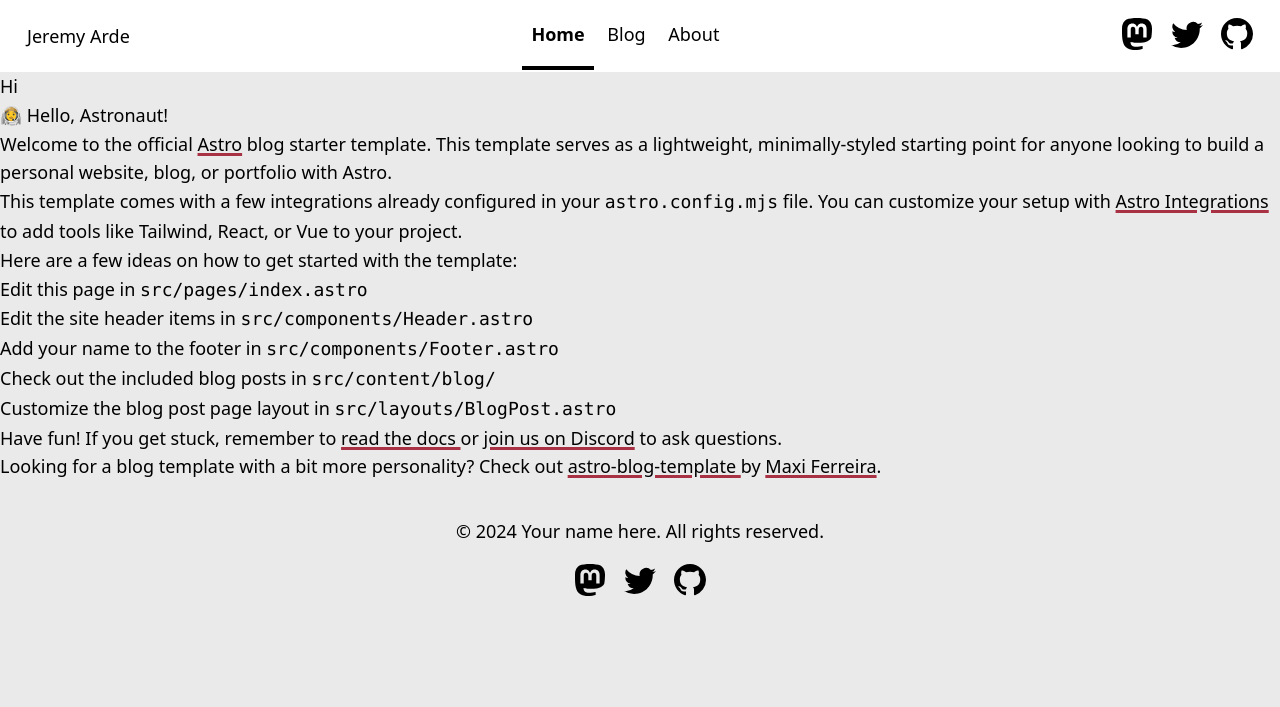
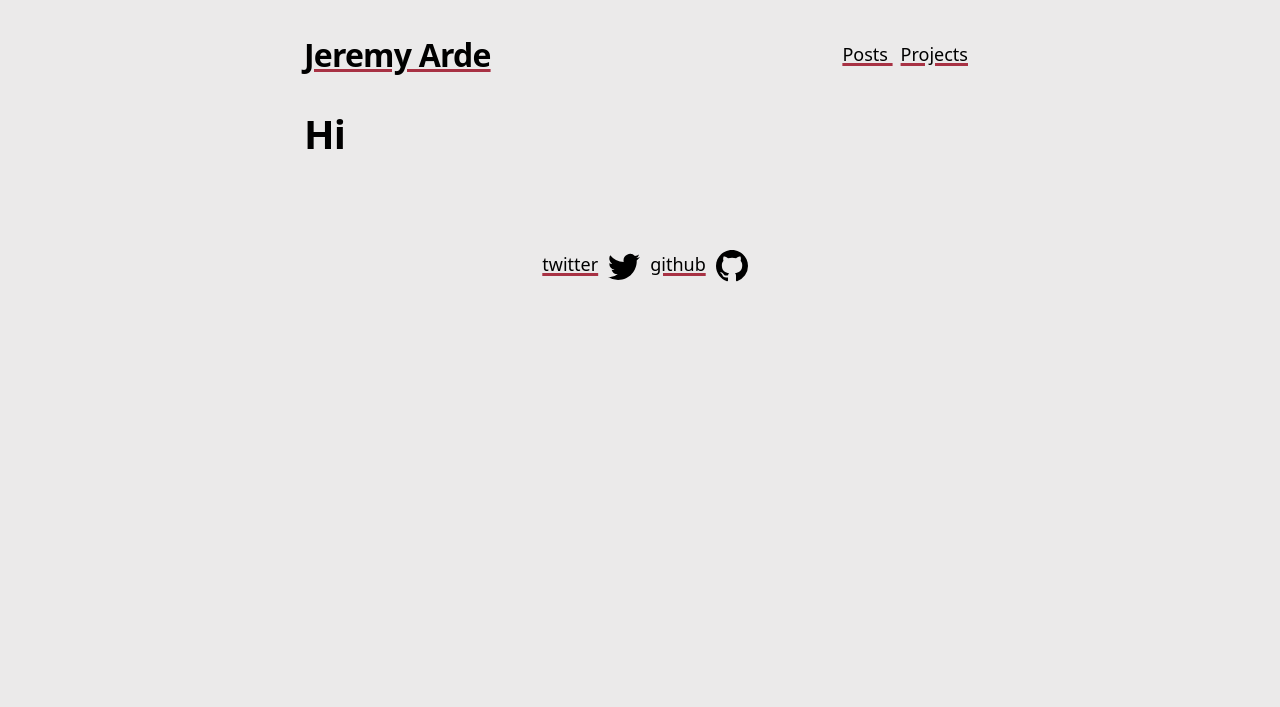
Before and after one commit to jeremyarde/personal-site-2025, an Astro site: page / in a window 1280 px wide. Built offline with nearby package versions, Linux system fonts and the light colour scheme; Astro itself is replaced by a stand-in of ours.

Commit message:
make things simpler

```diff
--- a/astro.config.mjs
+++ b/astro.config.mjs
@@ -8,6 +8,6 @@ import tailwind from "@astrojs/tailwind";
 // https://astro.build/config
 export default defineConfig({
   site: "https://jeremyarde.com",
-  base: "personal-site-2025",
+  base: "",
   integrations: [mdx(), sitemap(), tailwind()],
 });
--- a/src/components/BaseHead.astro
+++ b/src/components/BaseHead.astro
@@ -17,7 +17,7 @@ const { title, description, image = "/blog-placeholder-1.jpg" } = Astro.props;
 <!-- Global Metadata -->
 <meta charset="utf-8" />
 <meta name="viewport" content="width=device-width,initial-scale=1" />
-<link rel="icon" type="image/svg+xml" href="/favicon.svg" />
+<link rel="icon" type="image/svg+xml" href="/public/favicon.ico" />
 <meta name="generator" content={Astro.generator} />
 
 <!-- Canonical URL -->
--- a/src/components/Footer.astro
+++ b/src/components/Footer.astro
@@ -1,62 +1,43 @@
 ---
+import "../styles/global.css";
+
 const today = new Date();
 ---
 
-<footer>
-	&copy; {today.getFullYear()} Your name here. All rights reserved.
-	<div class="social-links">
-		<a href="https://m.webtoo.ls/@astro" target="_blank">
-			<span class="sr-only">Follow Astro on Mastodon</span>
+<footer class="flex flex-row relative bottom-1 w-full justify-center">
+  <!-- <div class="social-links"> -->
+  <a href="https://twitter.com/jeremyarde" target="_blank" class="fa fa-twitter"
+    >twitter</a
+  >
+
   <svg
     viewBox="0 0 16 16"
     aria-hidden="true"
     width="32"
     height="32"
-				astro-icon="social/mastodon"
-				><path
-					fill="currentColor"
-					d="M11.19 12.195c2.016-.24 3.77-1.475 3.99-2.603.348-1.778.32-4.339.32-4.339 0-3.47-2.286-4.488-2.286-4.488C12.062.238 10.083.017 8.027 0h-.05C5.92.017 3.942.238 2.79.765c0 0-2.285 1.017-2.285 4.488l-.002.662c-.004.64-.007 1.35.011 2.091.083 3.394.626 6.74 3.78 7.57 1.454.383 2.703.463 3.709.408 1.823-.1 2.847-.647 2.847-.647l-.06-1.317s-1.303.41-2.767.36c-1.45-.05-2.98-.156-3.215-1.928a3.614 3.614 0 0 1-.033-.496s1.424.346 3.228.428c1.103.05 2.137-.064 3.188-.189zm1.613-2.47H11.13v-4.08c0-.859-.364-1.295-1.091-1.295-.804 0-1.207.517-1.207 1.541v2.233H7.168V5.89c0-1.024-.403-1.541-1.207-1.541-.727 0-1.091.436-1.091 1.296v4.079H3.197V5.522c0-.859.22-1.541.66-2.046.456-.505 1.052-.764 1.793-.764.856 0 1.504.328 1.933.983L8 4.39l.417-.695c.429-.655 1.077-.983 1.934-.983.74 0 1.336.259 1.791.764.442.505.661 1.187.661 2.046v4.203z"
-				></path></svg
-			>
-		</a>
-		<a href="https://twitter.com/astrodotbuild" target="_blank">
-			<span class="sr-only">Follow Astro on Twitter</span>
-			<svg viewBox="0 0 16 16" aria-hidden="true" width="32" height="32" astro-icon="social/twitter"
+    astro-icon="social/twitter"
     ><path
       fill="currentColor"
       d="M5.026 15c6.038 0 9.341-5.003 9.341-9.334 0-.14 0-.282-.006-.422A6.685 6.685 0 0 0 16 3.542a6.658 6.658 0 0 1-1.889.518 3.301 3.301 0 0 0 1.447-1.817 6.533 6.533 0 0 1-2.087.793A3.286 3.286 0 0 0 7.875 6.03a9.325 9.325 0 0 1-6.767-3.429 3.289 3.289 0 0 0 1.018 4.382A3.323 3.323 0 0 1 .64 6.575v.045a3.288 3.288 0 0 0 2.632 3.218 3.203 3.203 0 0 1-.865.115 3.23 3.23 0 0 1-.614-.057 3.283 3.283 0 0 0 3.067 2.277A6.588 6.588 0 0 1 .78 13.58a6.32 6.32 0 0 1-.78-.045A9.344 9.344 0 0 0 5.026 15z"
     ></path></svg
   >
-		</a>
-		<a href="https://github.com/withastro/astro" target="_blank">
-			<span class="sr-only">Go to Astro's GitHub repo</span>
-			<svg viewBox="0 0 16 16" aria-hidden="true" width="32" height="32" astro-icon="social/github"
+  <!-- </div>
+  <div> -->
+  <a href="https://github.com/jeremyarde/" target="_blank" class="fa fa-github"
+    >github</a
+  >
+  <svg
+    viewBox="0 0 16 16"
+    aria-hidden="true"
+    width="32"
+    height="32"
+    astro-icon="social/github"
     ><path
       fill="currentColor"
       d="M8 0C3.58 0 0 3.58 0 8c0 3.54 2.29 6.53 5.47 7.59.4.07.55-.17.55-.38 0-.19-.01-.82-.01-1.49-2.01.37-2.53-.49-2.69-.94-.09-.23-.48-.94-.82-1.13-.28-.15-.68-.52-.01-.53.63-.01 1.08.58 1.23.82.72 1.21 1.87.87 2.33.66.07-.52.28-.87.51-1.07-1.78-.2-3.64-.89-3.64-3.95 0-.87.31-1.59.82-2.15-.08-.2-.36-1.02.08-2.12 0 0 .67-.21 2.2.82.64-.18 1.32-.27 2-.27.68 0 1.36.09 2 .27 1.53-1.04 2.2-.82 2.2-.82.44 1.1.16 1.92.08 2.12.51.56.82 1.27.82 2.15 0 3.07-1.87 3.75-3.65 3.95.29.25.54.73.54 1.48 0 1.07-.01 1.93-.01 2.2 0 .21.15.46.55.38A8.012 8.012 0 0 0 16 8c0-4.42-3.58-8-8-8z"
     ></path></svg
   >
-		</a>
-	</div>
+  <!-- </div> -->
 </footer>
-<style>
-	footer {
-		padding: 2em 1em 6em 1em;
-		background: linear-gradient(var(--gray-gradient)) no-repeat;
-		color: rgb(var(--gray));
-		text-align: center;
-	}
-	.social-links {
-		display: flex;
-		justify-content: center;
-		gap: 1em;
-		margin-top: 1em;
-	}
-	.social-links a {
-		text-decoration: none;
-		color: rgb(var(--gray));
-	}
-	.social-links a:hover {
-		color: rgb(var(--gray-dark));
-	}
-</style>
+
+<style></style>
--- a/src/components/Header.astro
+++ /dev/null
@@ -1,85 +0,0 @@
----
-import HeaderLink from './HeaderLink.astro';
-import { SITE_TITLE } from '../consts';
----
-
-<header>
-	<nav>
-		<h2><a href="/">{SITE_TITLE}</a></h2>
-		<div class="internal-links">
-			<HeaderLink href="/">Home</HeaderLink>
-			<HeaderLink href="/blog">Blog</HeaderLink>
-			<HeaderLink href="/about">About</HeaderLink>
-		</div>
-		<div class="social-links">
-			<a href="https://m.webtoo.ls/@astro" target="_blank">
-				<span class="sr-only">Follow Astro on Mastodon</span>
-				<svg viewBox="0 0 16 16" aria-hidden="true" width="32" height="32"
-					><path
-						fill="currentColor"
-						d="M11.19 12.195c2.016-.24 3.77-1.475 3.99-2.603.348-1.778.32-4.339.32-4.339 0-3.47-2.286-4.488-2.286-4.488C12.062.238 10.083.017 8.027 0h-.05C5.92.017 3.942.238 2.79.765c0 0-2.285 1.017-2.285 4.488l-.002.662c-.004.64-.007 1.35.011 2.091.083 3.394.626 6.74 3.78 7.57 1.454.383 2.703.463 3.709.408 1.823-.1 2.847-.647 2.847-.647l-.06-1.317s-1.303.41-2.767.36c-1.45-.05-2.98-.156-3.215-1.928a3.614 3.614 0 0 1-.033-.496s1.424.346 3.228.428c1.103.05 2.137-.064 3.188-.189zm1.613-2.47H11.13v-4.08c0-.859-.364-1.295-1.091-1.295-.804 0-1.207.517-1.207 1.541v2.233H7.168V5.89c0-1.024-.403-1.541-1.207-1.541-.727 0-1.091.436-1.091 1.296v4.079H3.197V5.522c0-.859.22-1.541.66-2.046.456-.505 1.052-.764 1.793-.764.856 0 1.504.328 1.933.983L8 4.39l.417-.695c.429-.655 1.077-.983 1.934-.983.74 0 1.336.259 1.791.764.442.505.661 1.187.661 2.046v4.203z"
-					></path></svg
-				>
-			</a>
-			<a href="https://twitter.com/astrodotbuild" target="_blank">
-				<span class="sr-only">Follow Astro on Twitter</span>
-				<svg viewBox="0 0 16 16" aria-hidden="true" width="32" height="32"
-					><path
-						fill="currentColor"
-						d="M5.026 15c6.038 0 9.341-5.003 9.341-9.334 0-.14 0-.282-.006-.422A6.685 6.685 0 0 0 16 3.542a6.658 6.658 0 0 1-1.889.518 3.301 3.301 0 0 0 1.447-1.817 6.533 6.533 0 0 1-2.087.793A3.286 3.286 0 0 0 7.875 6.03a9.325 9.325 0 0 1-6.767-3.429 3.289 3.289 0 0 0 1.018 4.382A3.323 3.323 0 0 1 .64 6.575v.045a3.288 3.288 0 0 0 2.632 3.218 3.203 3.203 0 0 1-.865.115 3.23 3.23 0 0 1-.614-.057 3.283 3.283 0 0 0 3.067 2.277A6.588 6.588 0 0 1 .78 13.58a6.32 6.32 0 0 1-.78-.045A9.344 9.344 0 0 0 5.026 15z"
-					></path></svg
-				>
-			</a>
-			<a href="https://github.com/withastro/astro" target="_blank">
-				<span class="sr-only">Go to Astro's GitHub repo</span>
-				<svg viewBox="0 0 16 16" aria-hidden="true" width="32" height="32"
-					><path
-						fill="currentColor"
-						d="M8 0C3.58 0 0 3.58 0 8c0 3.54 2.29 6.53 5.47 7.59.4.07.55-.17.55-.38 0-.19-.01-.82-.01-1.49-2.01.37-2.53-.49-2.69-.94-.09-.23-.48-.94-.82-1.13-.28-.15-.68-.52-.01-.53.63-.01 1.08.58 1.23.82.72 1.21 1.87.87 2.33.66.07-.52.28-.87.51-1.07-1.78-.2-3.64-.89-3.64-3.95 0-.87.31-1.59.82-2.15-.08-.2-.36-1.02.08-2.12 0 0 .67-.21 2.2.82.64-.18 1.32-.27 2-.27.68 0 1.36.09 2 .27 1.53-1.04 2.2-.82 2.2-.82.44 1.1.16 1.92.08 2.12.51.56.82 1.27.82 2.15 0 3.07-1.87 3.75-3.65 3.95.29.25.54.73.54 1.48 0 1.07-.01 1.93-.01 2.2 0 .21.15.46.55.38A8.012 8.012 0 0 0 16 8c0-4.42-3.58-8-8-8z"
-					></path></svg
-				>
-			</a>
-		</div>
-	</nav>
-</header>
-<style>
-	header {
-		margin: 0;
-		padding: 0 1em;
-		background: white;
-		box-shadow: 0 2px 8px rgba(var(--black), 5%);
-	}
-	h2 {
-		margin: 0;
-		font-size: 1em;
-	}
-
-	h2 a,
-	h2 a.active {
-		text-decoration: none;
-	}
-	nav {
-		display: flex;
-		align-items: center;
-		justify-content: space-between;
-	}
-	nav a {
-		padding: 1em 0.5em;
-		color: var(--black);
-		border-bottom: 4px solid transparent;
-		text-decoration: none;
-	}
-	nav a.active {
-		text-decoration: none;
-		border-bottom-color: var(--accent);
-	}
-	.social-links,
-	.social-links a {
-		display: flex;
-	}
-	@media (max-width: 720px) {
-		.social-links {
-			display: none;
-		}
-	}
-</style>
--- a/src/components/HeaderLink.astro
+++ /dev/null
@@ -1,24 +0,0 @@
----
-import type { HTMLAttributes } from 'astro/types';
-
-type Props = HTMLAttributes<'a'>;
-
-const { href, class: className, ...props } = Astro.props;
-const pathname = Astro.url.pathname.replace(import.meta.env.BASE_URL, '');
-const subpath = pathname.match(/[^\/]+/g);
-const isActive = href === pathname || href === '/' + (subpath?.[0] || '');
----
-
-<a href={href} class:list={[className, { active: isActive }]} {...props}>
-	<slot />
-</a>
-<style>
-	a {
-		display: inline-block;
-		text-decoration: none;
-	}
-	a.active {
-		font-weight: bolder;
-		text-decoration: underline;
-	}
-</style>
--- a/src/pages/blog/[...slug].astro
+++ /dev/null
@@ -1,21 +0,0 @@
----
-import { type CollectionEntry, getCollection } from 'astro:content';
-import BlogPost from '../../layouts/BlogPost.astro';
-import { render } from 'astro:content';
-
-export async function getStaticPaths() {
-	const posts = await getCollection('blog');
-	return posts.map((post) => ({
-		params: { slug: post.id },
-		props: post,
-	}));
-}
-type Props = CollectionEntry<'blog'>;
-
-const post = Astro.props;
-const { Content } = await render(post);
----
-
-<BlogPost {...post.data}>
-	<Content />
-</BlogPost>
--- a/src/pages/index.astro
+++ b/src/pages/index.astro
@@ -1,6 +1,5 @@
 ---
 import BaseHead from "../components/BaseHead.astro";
-import Header from "../components/Header.astro";
 import Footer from "../components/Footer.astro";
 import { SITE_TITLE, SITE_DESCRIPTION } from "../consts";
 ---
@@ -11,55 +10,22 @@ import { SITE_TITLE, SITE_DESCRIPTION } from "../consts";
     <BaseHead title={SITE_TITLE} description={SITE_DESCRIPTION} />
   </head>
   <body>
-    <Header />
     <main>
-      <p>Hi</p>
-
-      <h1>🧑‍🚀 Hello, Astronaut!</h1>
-      <p>
-        Welcome to the official <a href="https://astro.build/">Astro</a> blog starter
-        template. This template serves as a lightweight, minimally-styled starting
-        point for anyone looking to build a personal website, blog, or portfolio
-        with Astro.
-      </p>
-      <p>
-        This template comes with a few integrations already configured in your
-        <code>astro.config.mjs</code> file. You can customize your setup with
-        <a href="https://astro.build/integrations">Astro Integrations</a> to add
-        tools like Tailwind, React, or Vue to your project.
-      </p>
-      <p>Here are a few ideas on how to get started with the template:</p>
-      <ul>
-        <li>Edit this page in <code>src/pages/index.astro</code></li>
-        <li>
-          Edit the site header items in <code>src/components/Header.astro</code>
-        </li>
-        <li>
-          Add your name to the footer in <code
-            >src/components/Footer.astro</code>
-        </li>
-        <li>
-          Check out the included blog posts in <code>src/content/blog/</code>
-        </li>
-        <li>
-          Customize the blog post page layout in <code
-            >src/layouts/BlogPost.astro</code>
-        </li>
-      </ul>
-      <p>
-        Have fun! If you get stuck, remember to <a
-          href="https://docs.astro.build/"
-          >read the docs
-        </a> or <a href="https://astro.build/chat">join us on Discord</a> to ask
-        questions.
-      </p>
-      <p>
-        Looking for a blog template with a bit more personality? Check out <a
-          href="https://github.com/Charca/astro-blog-template"
-          >astro-blog-template
-        </a> by <a href="https://twitter.com/Charca">Maxi Ferreira</a>.
-      </p>
+      <div class="container">
+        <header class="header">
+          <h2 class="headingXl">
+            <a href="/" class="colorInherit">{SITE_TITLE}</a>
+          </h2>
+          <nav>
+            <a class="nav" href="/posts"> Posts </a>
+            <a class="nav" href="/projects"> Projects </a>
+          </nav>
+        </header>
+        <div>
+          <h1 class="heading2Xl">Hi</h1>
+        </div>
+      </div>
+      <Footer />
     </main>
-    <Footer />
   </body>
 </html>
--- /dev/null
+++ b/src/pages/posts/[...slug].astro
@@ -0,0 +1,50 @@
+---
+import { type CollectionEntry, getCollection } from "astro:content";
+import { render } from "astro:content";
+import BaseHead from "../../components/BaseHead.astro";
+import Footer from "../../components/Footer.astro";
+import { SITE_TITLE, SITE_DESCRIPTION } from "../../consts";
+
+export async function getStaticPaths() {
+  const posts = await getCollection("post");
+  return posts.map((post) => ({
+    params: { slug: post.id },
+    props: post,
+  }));
+}
+type Props = CollectionEntry<"blog">;
+
+const post = Astro.props;
+
+console.log("post: ", post);
+const { Content } = await render(post);
+---
+
+<!doctype html>
+<html lang="en">
+  <head>
+    <BaseHead title={SITE_TITLE} description={SITE_DESCRIPTION} />
+  </head>
+  <body>
+    <main>
+      <div class="container">
+        <header class="header">
+          <h2 class="headingXl">
+            <a href="/" class="colorInherit">{SITE_TITLE}</a>
+          </h2>
+          <nav>
+            <a class="nav" href="/posts"> Posts </a>
+            <a class="nav" href="/projects"> Projects </a>
+          </nav>
+        </header>
+        <div>
+          <h1 class="heading2Xl">{post.data.title}</h1>
+          {post.data.description}
+          {post.data}
+          <Content />
+        </div>
+      </div>
+      <Footer />
+    </main>
+  </body>
+</html>
--- a/src/pages/blog/index.astro
+++ b/src/pages/posts/index.astro
@@ -1,12 +1,12 @@
 ---
 import BaseHead from "../../components/BaseHead.astro";
-import Header from "../../components/Header.astro";
 import Footer from "../../components/Footer.astro";
 import { SITE_TITLE, SITE_DESCRIPTION } from "../../consts";
 import { getCollection } from "astro:content";
+import "../../styles/global.css";
 import FormattedDate from "../../components/FormattedDate.astro";
 
-const posts = (await getCollection("blog")).sort(
+const posts = (await getCollection("posts")).sort(
   (a, b) => b.data.pubDate.valueOf() - a.data.pubDate.valueOf()
 );
 ---
@@ -18,8 +18,7 @@ const posts = (await getCollection("blog")).sort(
     <style></style>
   </head>
   <body>
-    <Header />
-    <main>
+    <main class="container">
       <section>
         <ul>
           {
```
Also changed, not shown: src/pages/about.astro (deleted, +0 -62 lines), public/favicon-32x32.png (added), public/favicon.ico (added), public/favicon.svg (deleted), src/content/post/first-post.md (renamed from src/content/blog/first-post.md), src/content/post/markdown-style-guide.md (renamed from src/content/blog/markdown-style-guide.md), src/content/post/second-post.md (renamed from src/content/blog/second-post.md), src/content/post/third-post.md (renamed from src/content/blog/third-post.md), src/content/post/using-mdx.mdx (renamed from src/content/blog/using-mdx.mdx), src/pages/projects/index.astro (added). Lines whose indentation alone changed are shown as unchanged.
